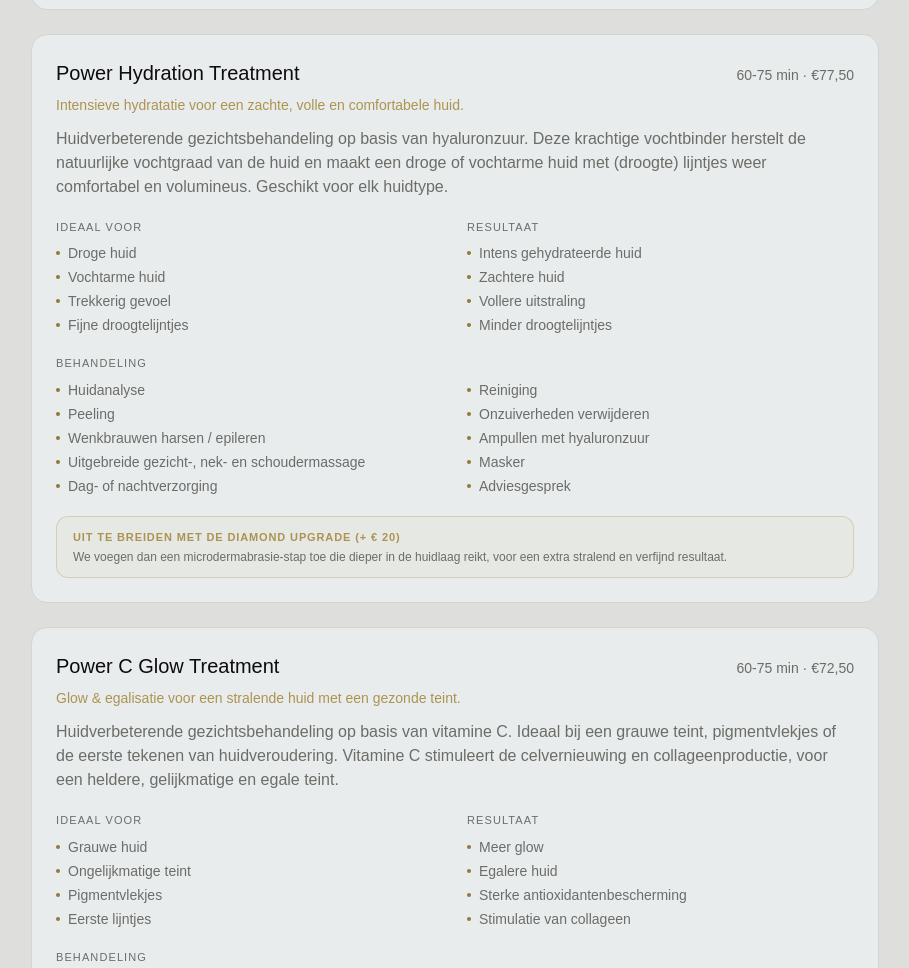
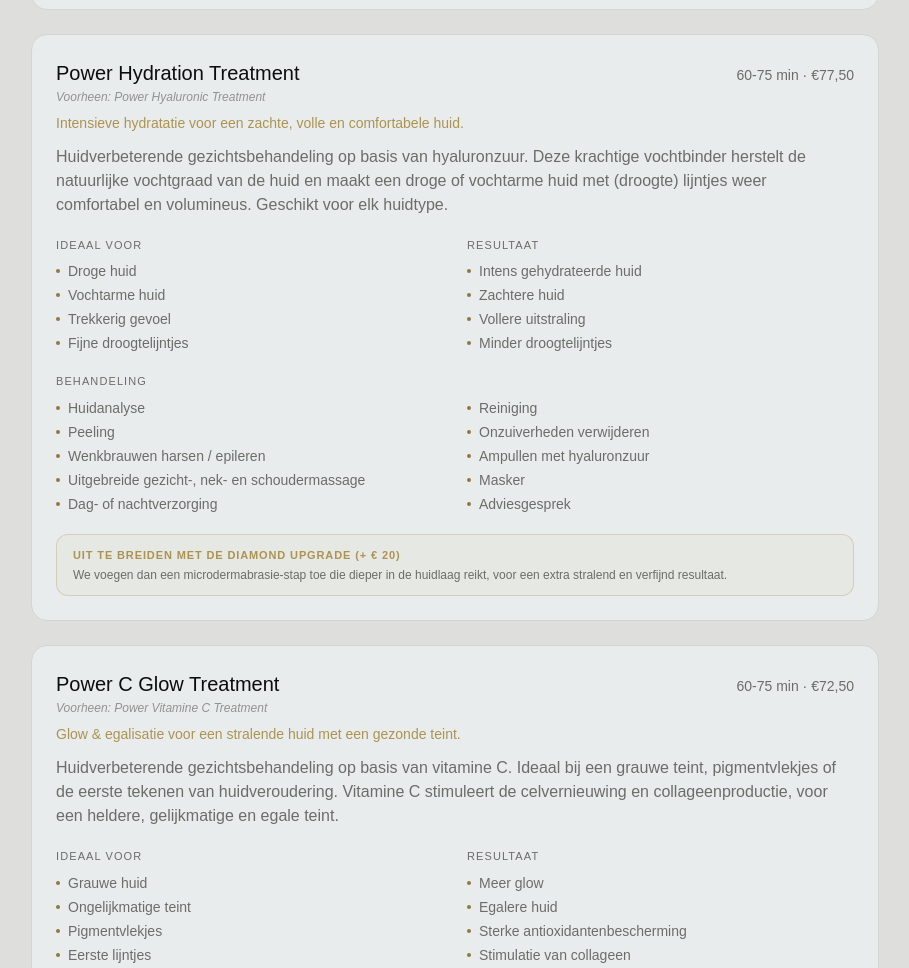
Before and after one commit to webbuilders015/bymaelyn, an Astro site: page /gezichtsbehandeling in a window 1280 px wide. Shown: the part 2119-3087 px from the top of the page, without its empty margins (185-1094 px from the left). Built offline with nearby package versions, Linux system fonts and the light colour scheme; Astro itself is replaced by a stand-in of ours; some packages are replaced by stand-ins of ours.

```diff
--- a/src/pages/gezichtsbehandeling/index.astro
+++ b/src/pages/gezichtsbehandeling/index.astro
@@ -59,6 +59,7 @@
   },
   {
     name: 'Power Hydration Treatment',
+    previousName: 'Power Hyaluronic Treatment',
     tagline: 'Intensieve hydratatie voor een zachte, volle en comfortabele huid.',
     duration: '60-75 min',
     price: '€77,50',
@@ -82,6 +83,7 @@
   },
   {
     name: 'Power C Glow Treatment',
+    previousName: 'Power Vitamine C Treatment',
     tagline: 'Glow & egalisatie voor een stralende huid met een gezonde teint.',
     duration: '60-75 min',
     price: '€72,50',
@@ -105,6 +107,7 @@
   },
   {
     name: 'Power Retinol Lift Treatment',
+    previousName: 'Power Retinol Treatment',
     tagline: 'Intensieve huidverjonging voor een stevigere, gladdere huid met minder rimpels.',
     duration: '60-75 min',
     price: '€82,50',
@@ -218,6 +221,7 @@
                 <h3 class="font-display text-xl text-ink">{t.name}</h3>
                 <span class="text-sm font-medium text-ink-soft">{t.duration} · {t.price}</span>
               </div>
+              {t.previousName && <p class="mt-0.5 text-xs italic text-ink-soft/70">Voorheen: {t.previousName}</p>}
               <p class="mt-2 text-sm font-medium text-accent">{t.tagline}</p>
               <p class="mt-3 text-ink-soft">{t.description}</p>
 
```
